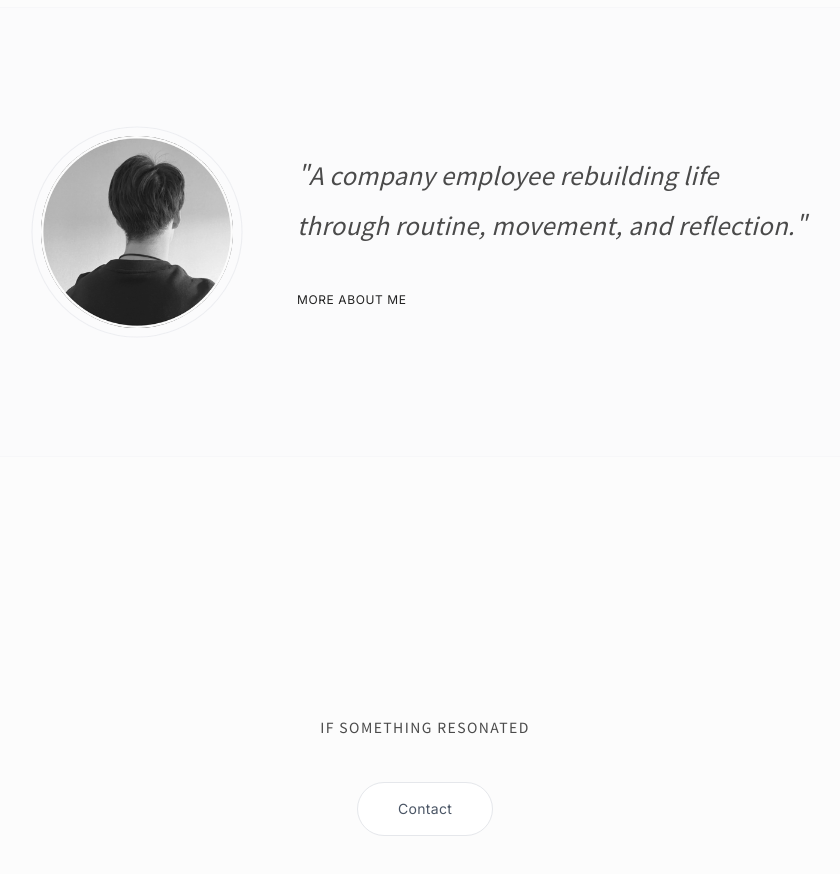
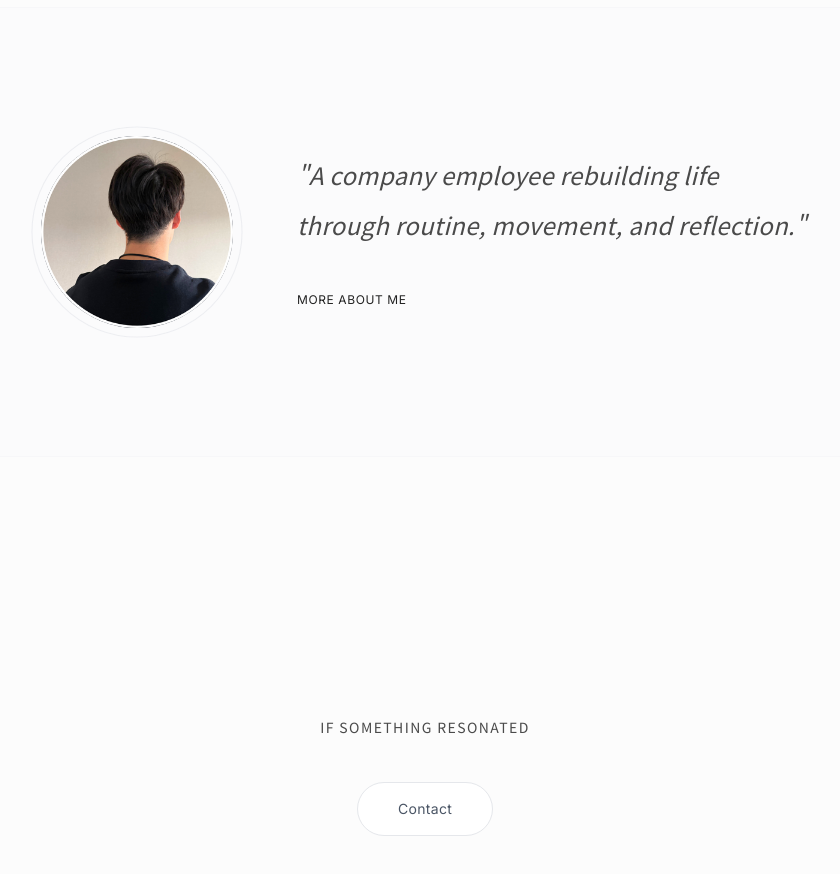
Before and after one commit to Mikityyyyy/mikity-blog, a Next.js app: page / in a window 1280 px wide. Shown: the part 1780-2654 px from the top of the page, without its empty margins (215-1055 px from the left). Built offline with nearby package versions, Linux system fonts and the light colour scheme; no server answers; a web font is replaced by a local one.

Commit message:
Update: profile image hover style to be bright by default with float effect

```diff
--- a/src/app/page.tsx
+++ b/src/app/page.tsx
@@ -44,11 +44,11 @@ export default function Home() {
           <div className="relative w-32 h-32 md:w-48 md:h-48 flex-shrink-0">
             <div className="absolute inset-0 rounded-full border border-gray-200/60 scale-110"></div>
             {/* Using a placeholder div if image fails, but assume profile.jpg exists */}
-            <div className="w-full h-full rounded-full overflow-hidden bg-gray-200 relative grayscale hover:grayscale-0 transition-all duration-700 ease-out">
+            <div className="w-full h-full rounded-full overflow-hidden bg-gray-200 relative transform transition-all duration-500 ease-out hover:scale-105 hover:shadow-lg">
                 <img
                   src="/profile.png"
                   alt="Mikity"
-                  className="w-full h-full object-cover opacity-90 hover:opacity-100"
+                  className="w-full h-full object-cover"
                 />
             </div>
           </div>
```
